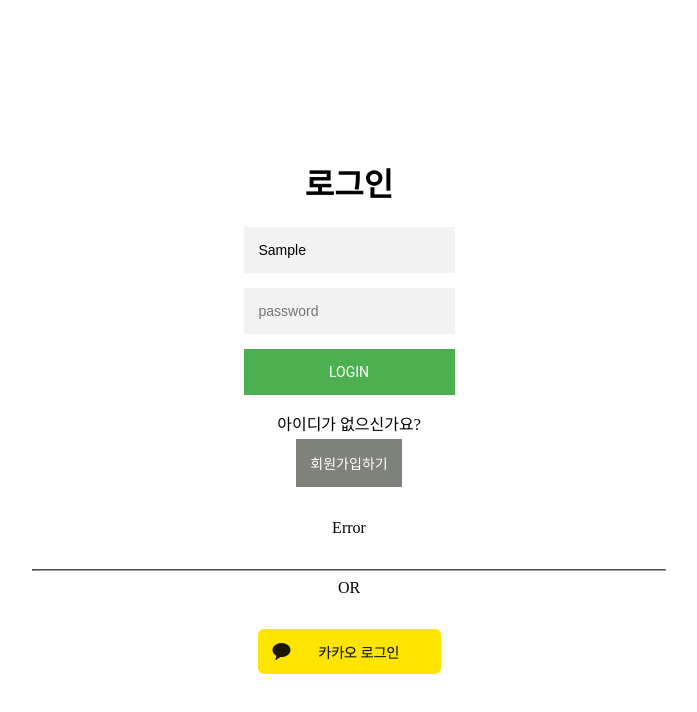
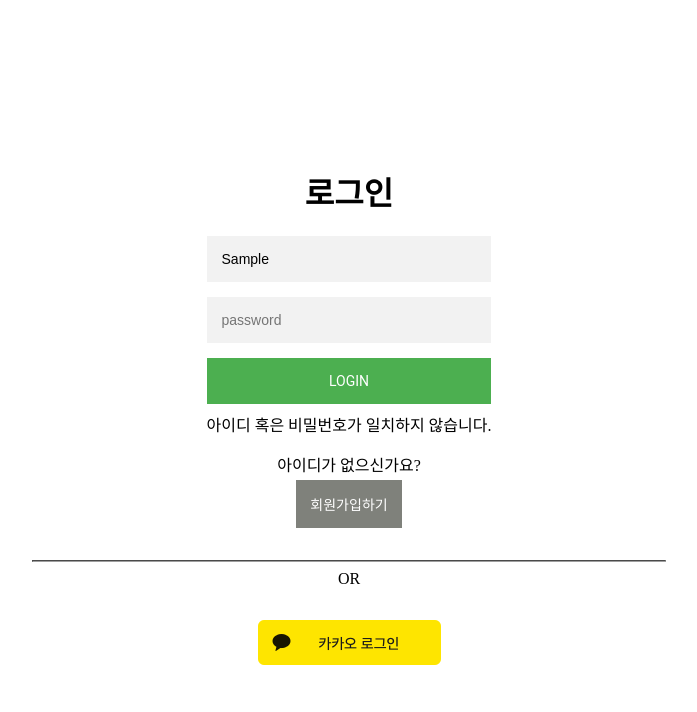
Before and after one commit to sjwhole/diary-frontend-web, a React (Create React App) app: page /login in a window 1280 px wide. Both pictures are taken after typing "Sample", "Sample123" into the empty fields and a click on the button "LOGIN". Shown: the top 712 px of the page, without its empty margins (291-988 px from the left). Built offline with nearby package versions, Linux system fonts and the light colour scheme; no server answers.

Commit message:
feat: Add login error span

```diff
--- a/src/pages/LoginPage.jsx
+++ b/src/pages/LoginPage.jsx
@@ -55,20 +55,12 @@
           <button type="submit" onClick={handleSubmit}>
             LOGIN
           </button>
+          {valid === false && (
+            <span>아이디 혹은 비밀번호가 일치하지 않습니다.</span>
+          )}
           <p>아이디가 없으신가요?</p>
           <Link to="/register">회원가입하기</Link>
         </form>
-        {valid === false && (
-          <span
-            style={{
-              opacity: 1,
-              visibility: "visible",
-              transition: "all ease 1s",
-            }}
-          >
-            Error
-          </span>
-        )}
       </div>
       <hr />
       <p>OR</p>
@@ -121,6 +113,9 @@
         transition: all 0.3 ease;
         cursor: pointer;
       }
+      & > span {
+        margin-top: 0.5em;
+      }
       & > p {
         font-weight: 500;
         margin-top: 1em;
```
